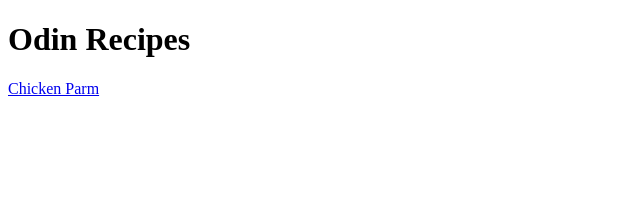
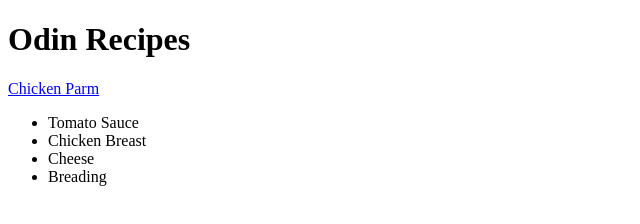
Before and after one commit to kgrenon22/odin-recipes, a plain HTML site: page index.html in a window 1280 px wide. Shown: the whole page, without its empty margins (0-640 px from the left). Drawn offline with Linux system fonts and the light colour scheme.

Commit message:
added ingredients

```diff
--- a/index.html
+++ b/index.html
@@ -9,6 +9,15 @@
 <body>
     <h1>Odin Recipes</h1>
     <a href="recipes/chicken_parm.html">Chicken Parm</a>
+    <ul>
+        <li>Tomato Sauce</li>
+        <li>Chicken Breast</li>
+        <li>Cheese</li>
+        <li>Breading</li>
+
+
+
+    </ul>
 
 </body>
 </html>
```
